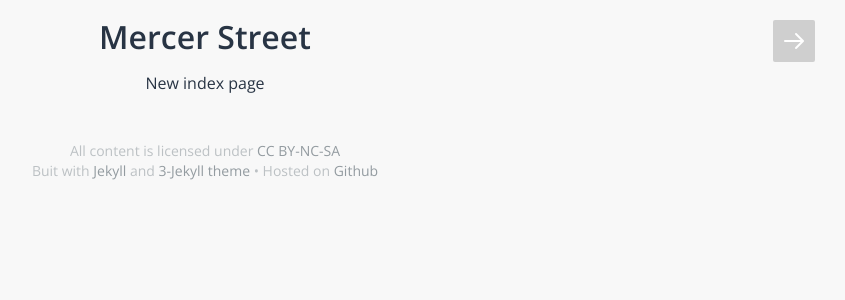
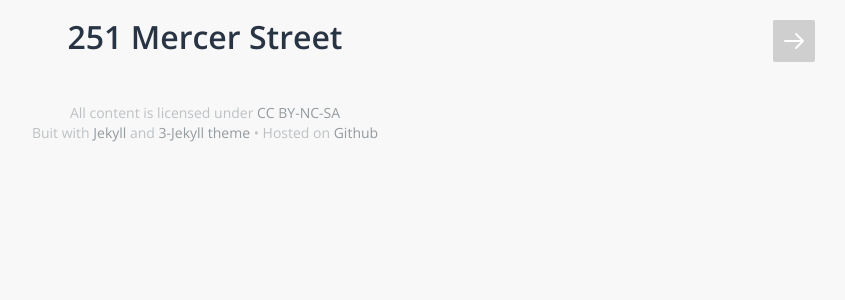
Before and after one commit to JunjieW/junjiew.github.io, a Jekyll site: the page built from index.html, in a window 1280 px wide. Shown: the top 300 px of the page, without its empty margins (435-1280 px from the left). Built offline with Jekyll 4.4.1, drawn with Linux system fonts in a browser that asks for light colours; some web fonts are replaced.

Commit message:
Update index.html

```diff
--- a/index.html
+++ b/index.html
@@ -2,6 +2,6 @@
 layout: default
 ---
 <div id="home" class="container">
-  <h1>Mercer Street</h1>
-  <p> New index page
+  <h1>251 Mercer Street</h1>
+
 </div>
```
